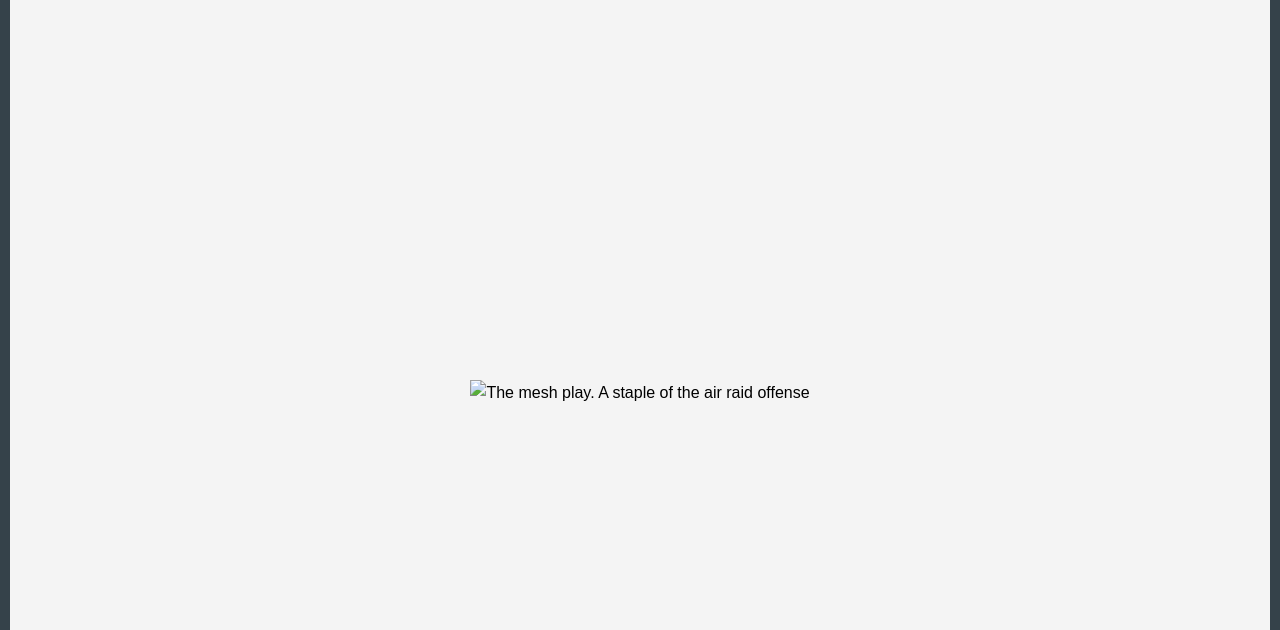
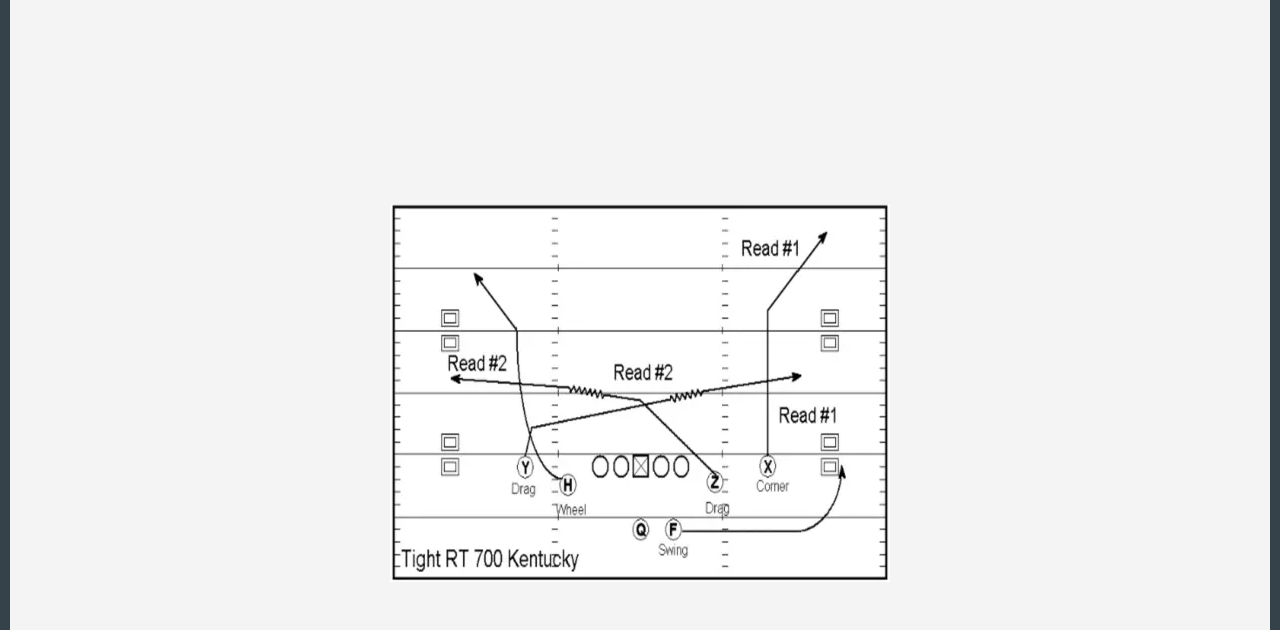
Before and after one commit to AdamCoon9/OffenseRUs.com, a plain HTML site: page airraid.html in a window 1280 px wide. Shown: the part 170-800 px from the top of the page. Drawn offline with Linux system fonts and the light colour scheme; files whose address does not match are found by name.

Commit message:
Update airraid.html
fixed path of photo

```diff
--- a/airraid.html
+++ b/airraid.html
@@ -36,7 +36,7 @@
     </div>
     <div id="main-content">
         <h1>The Air Raid Offense</h1>
-        <div class="container"><img src="images/Air-Raid/Mesh.png" alt="The mesh play. A staple of the air raid offense"> </div>
+        <div class="container"><img src="./Air-Raid/Mesh.png" alt="The mesh play. A staple of the air raid offense"> </div>
         <h2>Origin</h2>
         <p>The term "air raid offense" in American football refers to an offensive scheme that was made popular by coaches at Iowa Wesleyan University, Valdosta State, Kentucky, Oklahoma, Texas Tech, Louisiana Tech, and Washington State, respectively, including Mike Leach, Hal Mumme, Sonny Dykes, and Tony Franklin.
             The setup for the system calls for one running back and four wide receivers in a shotgun configuration. With two outside receivers and two inside slot receivers, the formations are a version of the run and shoot offensive. Trips formations, with three wide receivers on one side of the field and one receiver on the other, are another tactic used by the offense.
```
